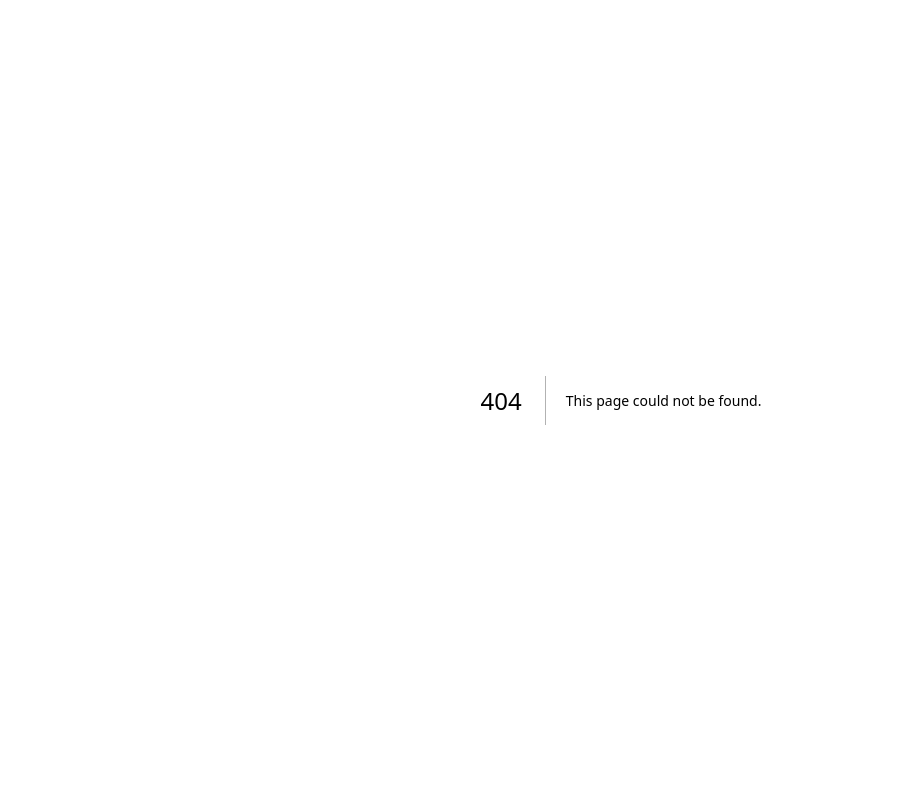
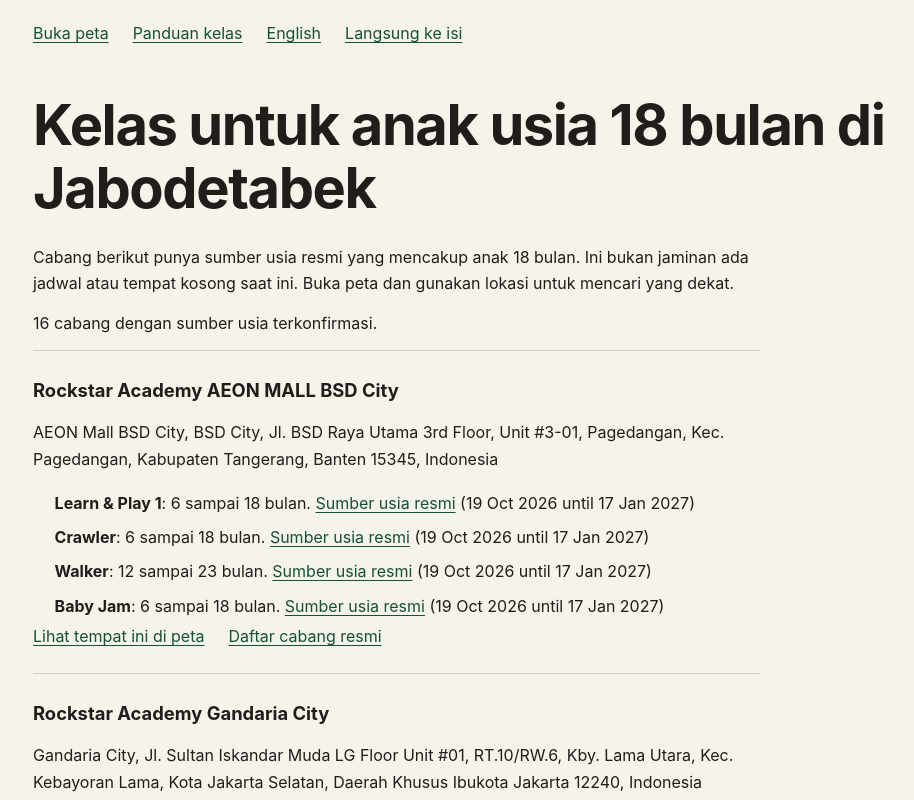
Before and after one commit to Derryl-Ditra/map-explora, a Next.js app: page /id/for/18-month-old/ in a window 1280 px wide. Before the commit this address had no page. Shown: the top 800 px of the page, without its empty margins (19-933 px from the left). Built offline with nearby package versions, Linux system fonts and the light colour scheme.

Commit message:
Add dynamic page for job guides with slugs

```diff
--- /dev/null
+++ b/src/app/id/for/[slug]/page.tsx
@@ -0,0 +1,10 @@
+import type {Metadata} from 'next';
+import {GuideShell, JobGuide} from '@/components/GuideContent';
+import {jobPages, languageLinks, prefix} from '@/utils/bilingual';
+import {SITE_URL} from '@/utils/discovery';
+import {notFound} from 'next/navigation';
+const lang='id' as const;
+export const dynamicParams=false;
+export function generateStaticParams(){return jobPages(lang).map(j=>({slug:j.slug}));}
+export async function generateMetadata({params}:{params:Promise<{slug:string}>}):Promise<Metadata>{const {slug}=await params;const j=jobPages(lang).find(j=>j.slug===slug);if(!j)return {};const path='/for/'+slug+'/';return {title:j.title,alternates:{canonical:SITE_URL+prefix(lang)+path,languages:languageLinks(path)}};}
+export default async function Page({params}:{params:Promise<{slug:string}>}){const {slug}=await params;if(!jobPages(lang).some(j=>j.slug===slug))notFound();return <GuideShell lang={lang} path={'/for/'+slug+'/'}><JobGuide slug={slug} lang={lang}/></GuideShell>;}
```
